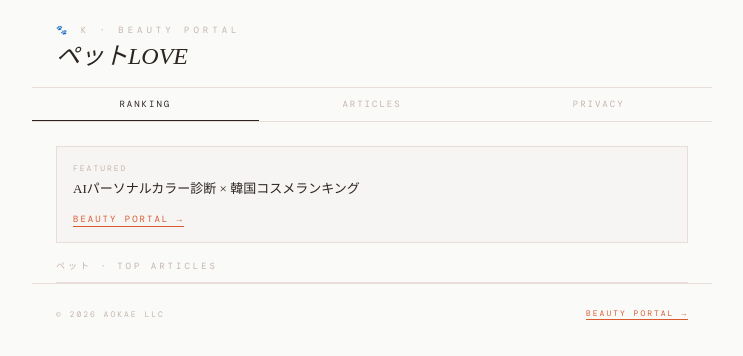
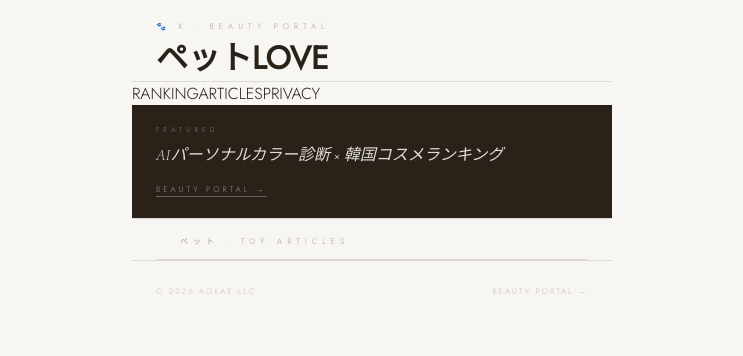
Before and after one commit to okuwabara07-gif/pet-love-jp, a Next.js app: page / in a window 1280 px wide. Shown: the top 356 px of the page, without its empty margins (268-1011 px from the left). Built offline with nearby package versions, Linux system fonts and the light colour scheme.

Commit message:
style: shiro redesign

```diff
--- a/app/globals.css
+++ b/app/globals.css
@@ -1,288 +1,39 @@
-@import url('https://fonts.googleapis.com/css2?family=Noto+Serif+JP:wght@400;500;700&family=DM+Mono:wght@400;500&family=Outfit:wght@300;400;500&display=swap');
-
+@import url('https://fonts.googleapis.com/css2?family=Cormorant+Garamond:ital,wght@0,300;0,400;1,300;1,400&family=Jost:wght@200;300;400&family=Shippori+Mincho:wght@400;500&display=swap');
 *{box-sizing:border-box;margin:0;padding:0;}
-:root{
-  --bg:#FAFAF8;
-  --surface:#ffffff;
-  --border:#E8DDD8;
-  --text:#2C2420;
-  --muted:#9E8E86;
-  --hint:#C4B5AD;
-  --accent:#D85A30;
-  --accent-light:#D85A3018;
-}
-body{
-  font-family:'Outfit',sans-serif;
-  background:var(--bg);
-  color:var(--text);
-  -webkit-font-smoothing:antialiased;
-  max-width:680px;
-  margin:0 auto;
-}
+:root{--bg:#F8F6F3;--white:#FFFFFF;--border:#DDD9D3;--text:#2A2218;--muted:#A89F94;--hint:#C4BDB6;}
+body{font-family:'Jost',sans-serif;font-weight:300;background:var(--bg);color:var(--text);-webkit-font-smoothing:antialiased;max-width:480px;margin:0 auto;}
 a{color:inherit;text-decoration:none;}
-button{font-family:inherit;cursor:pointer;}
-input,select,textarea{font-family:inherit;}
-
-/* ── Typography ── */
-.serif{font-family:'Noto Serif JP',serif;}
-.mono{font-family:'DM Mono',monospace;}
-.eyebrow{
-  font-family:'DM Mono',monospace;
-  font-size:9px;letter-spacing:4px;
-  color:var(--hint);text-transform:uppercase;
-  margin-bottom:6px;
-}
-
-/* ── Layout ── */
-.site-header{
-  padding:24px 24px 0;
-  border-bottom:0.5px solid var(--border);
-}
-.site-title{
-  font-family:'Noto Serif JP',serif;
-  font-size:24px;font-weight:400;
-  color:var(--text);font-style:italic;
-  padding-bottom:16px;line-height:1.2;
-}
-.site-nav{
-  display:flex;
-  border-bottom:0.5px solid var(--border);
-  overflow-x:auto;
-}
-.site-nav a{
-  flex:1;min-width:80px;
-  padding:10px 8px;
-  text-align:center;
-  font-family:'DM Mono',monospace;
-  font-size:9px;letter-spacing:2px;
-  color:var(--hint);
-  border-bottom:1px solid transparent;
-  transition:all 0.2s;white-space:nowrap;
-}
-.site-nav a.active,
-.site-nav a:hover{
-  color:var(--text);
-  border-bottom-color:var(--text);
-}
-
-/* ── Cards ── */
-.article-card{
-  padding:20px 24px;
-  border-bottom:0.5px solid var(--border);
-  cursor:pointer;
-  transition:background 0.15s;
-}
-.article-card:hover{background:rgba(44,36,32,0.02);}
-.article-num{
-  font-family:'DM Mono',monospace;
-  font-size:9px;letter-spacing:2px;
-  color:var(--hint);margin-bottom:6px;
-}
-.article-title{
-  font-family:'Noto Serif JP',serif;
-  font-size:15px;color:var(--text);
-  line-height:1.5;margin-bottom:6px;
-}
-.article-meta{
-  font-family:'DM Mono',monospace;
-  font-size:9px;color:var(--hint);
-  letter-spacing:1px;
-}
-.article-accent{
-  display:inline-block;
-  width:3px;height:3px;
-  border-radius:50%;
-  background:var(--accent);
-  margin-right:6px;vertical-align:middle;
-}
-
-/* ── Buttons ── */
-.btn-ql{
-  display:block;width:100%;
-  padding:14px;
-  border:0.5px solid var(--text);
-  background:transparent;
-  font-family:'DM Mono',monospace;
-  font-size:10px;letter-spacing:3px;
-  color:var(--text);text-align:center;
-  cursor:pointer;transition:all 0.2s;
-}
-.btn-ql:hover{background:var(--text);color:#fff;}
-.btn-ql-solid{
-  display:block;width:100%;
-  padding:14px;
-  border:0.5px solid var(--text);
-  background:var(--text);
-  font-family:'DM Mono',monospace;
-  font-size:10px;letter-spacing:3px;
-  color:#fff;text-align:center;cursor:pointer;
-}
-.btn-accent{
-  display:inline-block;
-  padding:6px 14px;
-  border:0.5px solid var(--accent);
-  background:transparent;
-  font-family:'DM Mono',monospace;
-  font-size:9px;letter-spacing:2px;
-  color:var(--accent);cursor:pointer;
-  transition:all 0.2s;
-}
-.btn-accent:hover{background:var(--accent);color:#fff;}
-
-/* ── Tags ── */
-.tag-ql{
-  font-family:'DM Mono',monospace;
-  font-size:8px;letter-spacing:1px;
-  padding:2px 10px;
-  border:0.5px solid var(--border);
-  color:var(--hint);
-  display:inline-block;
-}
-.tag-accent{
-  font-family:'DM Mono',monospace;
-  font-size:8px;letter-spacing:1px;
-  padding:2px 10px;
-  border:0.5px solid var(--accent);
-  color:var(--accent);
-  background:var(--accent-light);
-  display:inline-block;
-}
-
-/* ── Dividers ── */
-.divider{height:0.5px;background:var(--border);}
-.section-label{
-  font-family:'DM Mono',monospace;
-  font-size:9px;letter-spacing:3px;
-  color:var(--hint);
-  padding:16px 0 10px;
-  border-bottom:0.5px solid var(--border);
-  margin-bottom:0;
-}
-
-/* ── Portal Banner ── */
-.portal-banner{
-  margin:24px 24px 0;
-  padding:16px;
-  border:0.5px solid var(--border);
-  background:rgba(44,36,32,0.02);
-}
-.portal-banner-label{
-  font-family:'DM Mono',monospace;
-  font-size:8px;letter-spacing:2px;
-  color:var(--hint);margin-bottom:6px;
-}
-.portal-banner-title{
-  font-family:'Noto Serif JP',serif;
-  font-size:13px;color:var(--text);
-  margin-bottom:8px;line-height:1.5;
-}
-.portal-banner-link{
-  font-family:'DM Mono',monospace;
-  font-size:9px;letter-spacing:2px;
-  color:var(--accent);
-  border-bottom:0.5px solid var(--accent);
-  padding-bottom:1px;
-}
-
-/* ── Share ── */
-.share-row{display:flex;gap:8px;margin-bottom:8px;}
-.share-btn{
-  flex:1;display:flex;align-items:center;
-  justify-content:center;gap:6px;
-  padding:10px;
-  border:0.5px solid var(--border);
-  background:transparent;
-  font-family:'DM Mono',monospace;
-  font-size:8px;letter-spacing:2px;
-  color:var(--muted);cursor:pointer;
-  transition:all 0.15s;
-}
-.share-btn:hover{border-color:var(--text);color:var(--text);}
-.share-btn.x-btn{border-color:#000;color:#000;}
-.share-btn.line-btn{border-color:#06C755;color:#06C755;}
-
-/* ── Article Content ── */
+button{font-family:'Jost',sans-serif;font-weight:300;cursor:pointer;}
+.eyebrow{font-size:8px;letter-spacing:5px;color:var(--muted);font-weight:300;}
+.site-header{padding:20px 24px 0;border-bottom:0.5px solid var(--border);}
+.site-nav-bar{display:flex;justify-content:space-between;align-items:center;padding-bottom:16px;}
+.site-logo{font-family:'Cormorant Garamond',serif;font-size:13px;font-weight:300;letter-spacing:6px;color:var(--text);font-style:italic;}
+.section-title{font-family:'Cormorant Garamond',serif;font-size:28px;font-weight:300;font-style:italic;color:var(--text);line-height:1.2;padding-bottom:16px;}
+.section-label{font-size:8px;letter-spacing:5px;color:var(--muted);padding:16px 24px 12px;border-bottom:0.5px solid var(--border);font-weight:300;}
+.article-row{padding:20px 24px;border-bottom:0.5px solid var(--border);cursor:pointer;}
+.article-row:hover{opacity:0.7;}
+.article-eyebrow{font-size:7px;letter-spacing:3px;color:var(--muted);margin-bottom:6px;}
+.article-title{font-family:'Shippori Mincho',serif;font-size:14px;color:var(--text);line-height:1.6;margin-bottom:4px;}
+.article-meta{font-size:8px;letter-spacing:1px;color:var(--hint);}
+.portal-banner{padding:20px 24px;border-bottom:0.5px solid var(--border);background:var(--text);}
+.portal-banner-label{font-size:7px;letter-spacing:4px;color:rgba(255,255,255,0.4);margin-bottom:6px;}
+.portal-banner-title{font-family:'Cormorant Garamond',serif;font-size:16px;font-weight:300;font-style:italic;color:rgba(255,255,255,0.85);margin-bottom:10px;}
+.portal-banner-link{font-size:8px;letter-spacing:3px;color:rgba(255,255,255,0.5);border-bottom:0.5px solid rgba(255,255,255,0.3);padding-bottom:1px;}
+.site-footer{padding:24px;font-size:8px;letter-spacing:2px;color:var(--hint);display:flex;justify-content:space-between;border-top:0.5px solid var(--border);font-weight:300;}
+.rank-row{display:flex;align-items:center;gap:12px;padding:16px 24px;border-bottom:0.5px solid var(--border);cursor:pointer;background:var(--white);}
+.rank-row:hover{opacity:0.7;}
+.rank-num{font-family:'Cormorant Garamond',serif;font-size:11px;font-weight:300;letter-spacing:2px;color:var(--muted);width:20px;flex-shrink:0;}
+.rank-thumb{width:44px;height:44px;flex-shrink:0;display:flex;align-items:center;justify-content:center;}
+.rank-info{flex:1;}
+.rank-name{font-family:'Shippori Mincho',serif;font-size:12px;color:var(--text);line-height:1.4;margin-bottom:2px;}
+.rank-brand{font-size:7px;letter-spacing:3px;color:var(--muted);}
+.rank-price{font-size:11px;font-weight:300;color:var(--text);flex-shrink:0;}
 .article-body{padding:0 24px;}
-.article-body h1,.article-body h2{
-  font-family:'Noto Serif JP',serif;
-  font-size:16px;font-weight:500;
-  color:var(--text);
-  margin:20px 0 8px;
-  padding-bottom:6px;
-  border-bottom:0.5px solid var(--border);
-}
-.article-body h3{
-  font-family:'Noto Serif JP',serif;
-  font-size:14px;font-weight:500;
-  color:var(--text);margin:14px 0 6px;
-}
-.article-body p{
-  font-size:14px;color:var(--muted);
-  line-height:1.9;margin-bottom:12px;
-}
-.article-body a{
-  color:var(--accent);
-  border-bottom:0.5px solid var(--accent);
-}
-.article-body table{
-  width:100%;border-collapse:collapse;
-  margin:12px 0;font-size:12px;
-}
-.article-body th{
-  font-family:'DM Mono',monospace;
-  font-size:8px;letter-spacing:2px;
-  color:var(--hint);padding:8px;
-  border-bottom:0.5px solid var(--border);
-  text-align:left;
-}
-.article-body td{
-  padding:10px 8px;
-  border-bottom:0.5px solid var(--border);
-  color:var(--muted);font-size:13px;
-}
-.article-body ul,.article-body ol{
-  padding-left:16px;margin-bottom:12px;
-}
-.article-body li{
-  font-size:14px;color:var(--muted);
-  line-height:1.8;
-}
-
-/* ── Review Section ── */
-.review-item{
-  padding:16px 0;
-  border-bottom:0.5px solid var(--border);
-}
-.review-header{
-  display:flex;justify-content:space-between;
-  align-items:baseline;margin-bottom:6px;
-}
-.review-name{
-  font-family:'Noto Serif JP',serif;
-  font-size:13px;font-style:italic;color:var(--text);
-}
-.review-stars{
-  font-family:'DM Mono',monospace;
-  font-size:9px;color:var(--hint);
-}
-.review-text{
-  font-size:13px;color:var(--muted);
-  line-height:1.8;
-}
-
-/* ── Footer ── */
-.site-footer{
-  padding:24px;
-  border-top:0.5px solid var(--border);
-  font-family:'DM Mono',monospace;
-  font-size:8px;letter-spacing:2px;
-  color:var(--hint);
-  display:flex;justify-content:space-between;
-  align-items:center;flex-wrap:wrap;gap:8px;
-}
-.footer-portal{
-  color:var(--accent);
-  border-bottom:0.5px solid var(--accent);
-  padding-bottom:1px;
-  cursor:pointer;
-}
+.article-body h1,.article-body h2{font-family:'Shippori Mincho',serif;font-size:16px;font-weight:500;color:var(--text);margin:24px 0 10px;padding-bottom:8px;border-bottom:0.5px solid var(--border);}
+.article-body h3{font-family:'Shippori Mincho',serif;font-size:14px;font-weight:500;color:var(--text);margin:16px 0 8px;}
+.article-body p{font-size:13px;color:#6B6259;line-height:2;margin-bottom:14px;}
+.article-body ul,.article-body ol{padding-left:16px;margin-bottom:14px;}
+.article-body li{font-size:13px;color:#6B6259;line-height:2;}
+.article-body table{width:100%;border-collapse:collapse;margin:14px 0;}
+.article-body th{font-size:8px;letter-spacing:2px;color:var(--muted);padding:10px 8px;border-bottom:0.5px solid var(--border);text-align:left;font-weight:300;}
+.article-body td{padding:12px 8px;border-bottom:0.5px solid var(--border);font-size:12px;color:#6B6259;}
```
